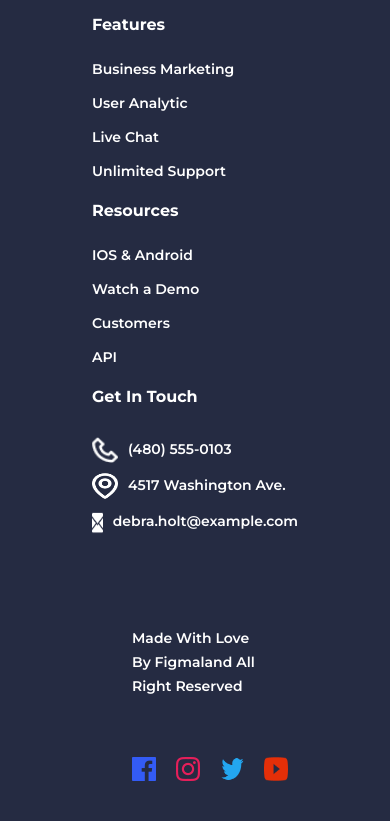
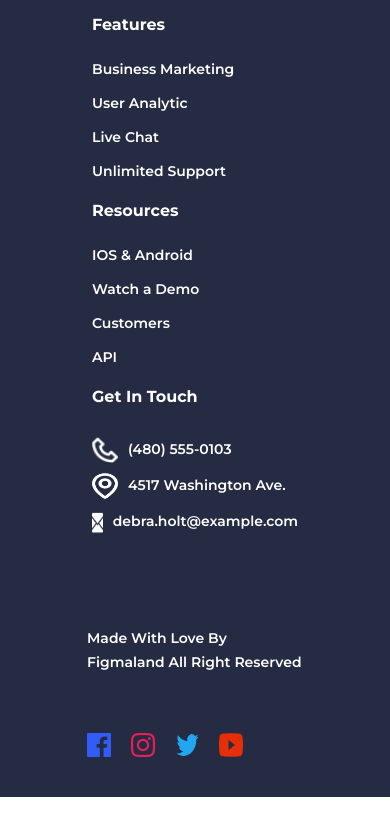
Before and after one commit to aniketg-haptiq/Landing-page-assignment1, a plain HTML site: page Assignment5/index.html in a window 390 px wide. Shown: the part 8108-8929 px from the top of the page. After the commit the page ends 8905 px from the top, so only its background shows below. Drawn offline with nearby package versions, Linux system fonts and the light colour scheme.

Commit message:
changes done

```diff
--- a/Assignment5/css/style.css
+++ b/Assignment5/css/style.css
@@ -639,11 +639,11 @@ color: #737373;
         padding: 0 80px;
       }
       .copyRightSection{
-        padding: 25px 80px;
+        padding: 25px 0;
         background-color: #252B42;
       }
       .copyRight{
-        padding: 0 40px;
+        padding: 0 75px;
         display: flex;
         flex-direction: column;
         gap: 50px;
```
